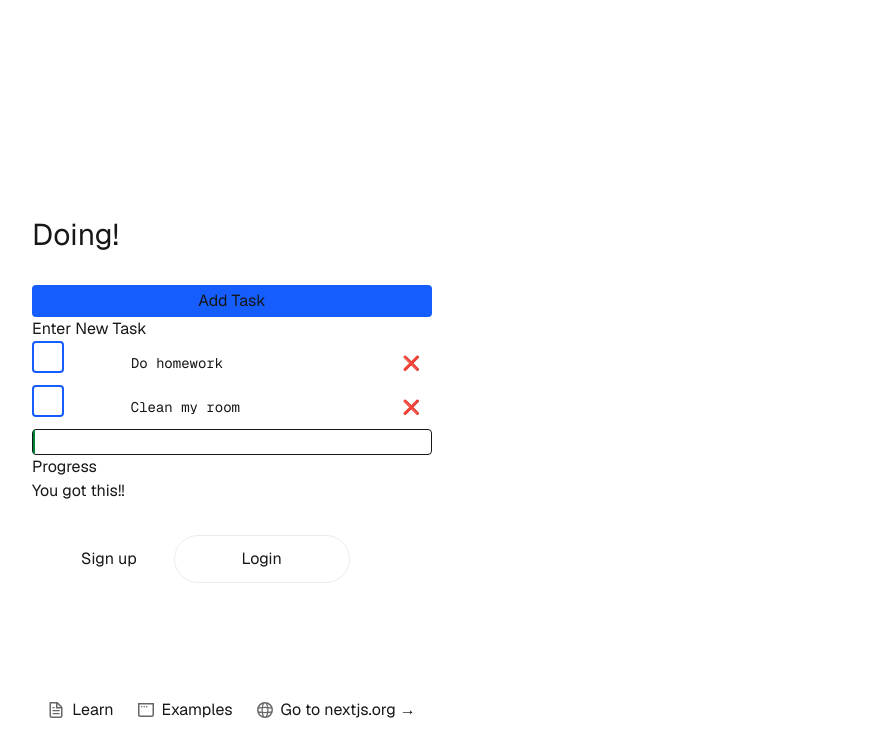
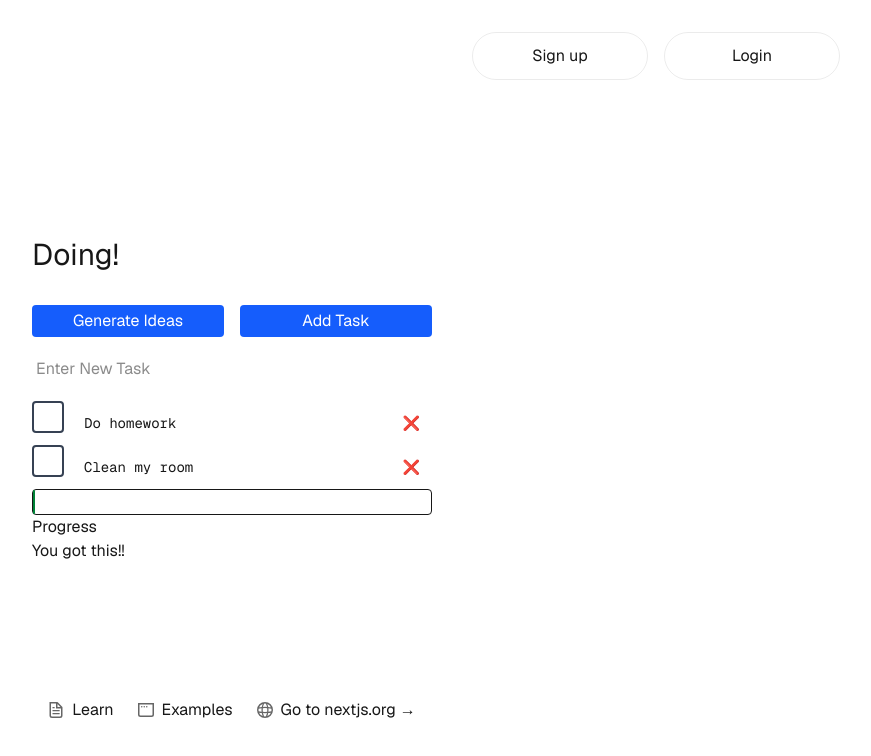
Before and after one commit to camillaxyc/doing, a Next.js app in the folder doing-app/: page / in a window 1280 px wide. Shown: the top 756 px of the page, without its empty margins (408-1279 px from the left). Built offline with nearby package versions, Linux system fonts and the light colour scheme.

Commit message:
bored api implement

```diff
--- /dev/null
+++ b/doing-app/src/app/activities/page.tsx
@@ -0,0 +1,15 @@
+"use client";
+
+import { useState } from "react";
+
+export default function Activities() {
+  const [email, setEmail] = useState("");
+
+  return (
+    <div className="flex flex-col items-center justify-center min-h-screen p-8 pb-20 font-[family-name:var(--font-geist-sans)]">
+      <div className="flex flex-col items-center gap-12 p-8 border-2 border-transparent rounded-2xl bg-gray-300/20">
+        <div>Generate Activity</div>
+      </div>
+    </div>
+  );
+}
--- /dev/null
+++ b/doing-app/src/app/login/page.tsx
@@ -0,0 +1,39 @@
+"use client";
+
+import { useState } from "react";
+
+export default function Login() {
+  const [email, setEmail] = useState("");
+  const [password, setPassword] = useState("");
+  const [error, setError] = useState("");
+  return (
+    <div className="flex flex-col items-center justify-center min-h-screen p-8 pb-20 font-[family-name:var(--font-geist-sans)]">
+      <div className="flex flex-col items-center gap-12 p-8 border-2 border-transparent rounded-2xl bg-gray-300/20">
+        <div>Login</div>
+        <form className="flex flex-col">
+          <input
+            type="email"
+            placeholder="Email"
+            value={email}
+            onChange={(e) => setEmail(e.target.value)}
+            className="w-full p-2 border rounded mb-2"
+          />
+
+          <input
+            type="password"
+            placeholder="Password"
+            value={password}
+            onChange={(e) => setPassword(e.target.value)}
+            className="w-full p-2 border rounded mb-2"
+          />
+          <button
+            type="submit"
+            className="w-full bg-blue-500 text-white p-2 rounded cursor-pointer"
+          >
+            Login
+          </button>
+        </form>
+      </div>
+    </div>
+  );
+}
--- a/doing-app/src/app/page.tsx
+++ b/doing-app/src/app/page.tsx
@@ -1,46 +1,27 @@
 import Image from "next/image";
 import Todo from "./todo";
+import Link from "next/link";
 
 export default function Home() {
   return (
     <div className="grid grid-rows-[20px_1fr_20px] items-center justify-items-center min-h-screen p-8 pb-20 gap-16 sm:p-20 font-[family-name:var(--font-geist-sans)]">
+      <div className="flex fixed top-8 right-8 gap-4 items-center flex-col sm:flex-row">
+        <Link
+          className="rounded-full border border-solid border-black/[.08] dark:border-white/[.145] transition-colors flex items-center justify-center hover:bg-[#f2f2f2] dark:hover:bg-[#1a1a1a] hover:border-transparent text-sm sm:text-base h-10 sm:h-12 px-4 sm:px-5 sm:min-w-44"
+          href="/signup"
+        >
+          Sign up
+        </Link>
+        <Link
+          className="rounded-full border border-solid border-black/[.08] dark:border-white/[.145] transition-colors flex items-center justify-center hover:bg-[#f2f2f2] dark:hover:bg-[#1a1a1a] hover:border-transparent text-sm sm:text-base h-10 sm:h-12 px-4 sm:px-5 sm:min-w-44"
+          href="/login"
+        >
+          Login
+        </Link>
+      </div>
       <main className="flex flex-col gap-8 row-start-2 items-center sm:items-start">
-        {/* <Image
-          className="dark:invert"
-          src="/next.svg"
-          alt="Next.js logo"
-          width={180}
-          height={38}
-          priority
-        /> */}
         <h1 className="text-3xl">Doing!</h1>
         <Todo />
-
-        <div className="flex gap-4 items-center flex-col sm:flex-row">
-          <a
-            className="rounded-full border border-solid border-transparent transition-colors flex items-center justify-center bg-foreground text-background gap-2 hover:bg-[#383838] dark:hover:bg-[#ccc] text-sm sm:text-base h-10 sm:h-12 px-4 sm:px-5"
-            href="https://vercel.com/new?utm_source=create-next-app&utm_medium=appdir-template-tw&utm_campaign=create-next-app"
-            target="_blank"
-            rel="noopener noreferrer"
-          >
-            <Image
-              className="dark:invert"
-              src="/vercel.svg"
-              alt="Vercel logomark"
-              width={20}
-              height={20}
-            />
-            Sign up
-          </a>
-          <a
-            className="rounded-full border border-solid border-black/[.08] dark:border-white/[.145] transition-colors flex items-center justify-center hover:bg-[#f2f2f2] dark:hover:bg-[#1a1a1a] hover:border-transparent text-sm sm:text-base h-10 sm:h-12 px-4 sm:px-5 sm:min-w-44"
-            href="https://nextjs.org/docs?utm_source=create-next-app&utm_medium=appdir-template-tw&utm_campaign=create-next-app"
-            target="_blank"
-            rel="noopener noreferrer"
-          >
-            Login
-          </a>
-        </div>
       </main>
       <footer className="row-start-3 flex gap-6 flex-wrap items-center justify-center">
         <a
--- /dev/null
+++ b/doing-app/src/app/signup/page.tsx
@@ -0,0 +1,63 @@
+"use client";
+
+import { useState } from "react";
+
+export default function Signup() {
+  const [firstName, setFirstName] = useState("");
+  const [lastName, setLastName] = useState("");
+  const [username, setUsername] = useState("");
+  const [email, setEmail] = useState("");
+  const [password, setPassword] = useState("");
+  const [error, setError] = useState("");
+  return (
+    <div className="flex flex-col items-center justify-center min-h-screen p-8 pb-20 font-[family-name:var(--font-geist-sans)]">
+      <div className="flex flex-col items-center gap-12 p-8 border-2 border-transparent rounded-2xl bg-gray-300/20">
+        <div>Sign up</div>
+        <form className="flex flex-col">
+          <input
+            type="name"
+            placeholder="Name"
+            value={firstName}
+            onChange={(e) => setFirstName(e.target.value)}
+            className="w-full p-2 border rounded mb-2"
+          />
+          <input
+            type="lastName"
+            placeholder="Last Name"
+            value={lastName}
+            onChange={(e) => setLastName(e.target.value)}
+            className="w-full p-2 border rounded mb-2"
+          />
+          <input
+            type="username"
+            placeholder="Username"
+            value={username}
+            onChange={(e) => setUsername(e.target.value)}
+            className="w-full p-2 border rounded mb-2"
+          />
+          <input
+            type="email"
+            placeholder="Email"
+            value={email}
+            onChange={(e) => setEmail(e.target.value)}
+            className="w-full p-2 border rounded mb-2"
+          />
+
+          <input
+            type="password"
+            placeholder="Password"
+            value={password}
+            onChange={(e) => setPassword(e.target.value)}
+            className="w-full p-2 border rounded mb-2"
+          />
+          <button
+            type="submit"
+            className="w-full bg-blue-500 text-white p-2 rounded cursor-pointer"
+          >
+            Sign Up
+          </button>
+        </form>
+      </div>
+    </div>
+  );
+}
--- a/doing-app/src/app/todo.tsx
+++ b/doing-app/src/app/todo.tsx
@@ -9,12 +9,12 @@ export default function Todo() {
 
   const [completedTask, setCompletedTask] = useState<string[]>([]);
 
-  const [addedTask, setAddedTask] = useState("Enter New Task");
+  const [addedTask, setAddedTask] = useState("");
   const addTask = (task: string) => {
     if (task.trim() === "") return;
 
     setTodoList((prev) => [...prev, task]);
-    setAddedTask("Enter New Task");
+    setAddedTask("");
   };
 
   const removeTask = (indexToRemove: number) => {
@@ -27,18 +27,126 @@ export default function Todo() {
     setTodoList((prev) => prev.filter((_, index) => index !== indexToRemove));
   };
 
+  async function getActivity({ category }: { category: string }) {
+    try {
+      const response = await fetch(
+        category !== ""
+          ? `https://bored.api.lewagon.com/api/activity/?type=${category}`
+          : "https://bored.api.lewagon.com/api/activity"
+      );
+      const data: Activity = await response.json();
+      setAddedTask(data.activity);
+    } catch (error) {
+      console.error("Error fetching data:", error);
+    }
+  }
+
+  const GenerateIdea = () => {
+    const [category, setCategory] = useState<string>("");
+    const [dropDown, setDropDown] = useState<boolean>(false);
+    return (
+      <div className="flex-1 relative">
+        <button
+          className="bg-blue-600 h-8 w-full rounded-sm cursor-pointer text-white"
+          onClick={() => {
+            setDropDown(!dropDown);
+          }}
+        >
+          Generate Ideas
+        </button>
+        <div
+          className="flex-col h-32 w-full overflow-y-scroll z-10 absolute bg-gray-100 dark:bg-gray-900 gap-2 rounded-sm"
+          style={{ display: `${dropDown ? "flex" : "none"}` }}
+          onClick={() => {
+            setDropDown(!dropDown);
+          }}
+        >
+          <div
+            className="cursor-pointer hover:bg-gray-400/[.2] p-2"
+            onClick={() => {
+              getActivity({ category: "" });
+            }}
+          >
+            Random
+          </div>
+          <div
+            className="cursor-pointer hover:bg-gray-400/[.2] p-2"
+            onClick={() => {
+              getActivity({ category: "relaxation" });
+            }}
+          >
+            Relaxing
+          </div>
+          <div
+            className="cursor-pointer hover:bg-gray-400/[.2] p-2"
+            onClick={() => {
+              getActivity({ category: "education" });
+            }}
+          >
+            Educational
+          </div>
+          <div
+            className="cursor-pointer hover:bg-gray-400/[.2] p-2"
+            onClick={() => {
+              getActivity({ category: "recreational" });
+            }}
+          >
+            Fun
+          </div>
+          <div
+            className="cursor-pointer hover:bg-gray-400/[.2] p-2"
+            onClick={() => {
+              getActivity({ category: "busywork" });
+            }}
+          >
+            Busywork
+          </div>
+          <div
+            className="cursor-pointer hover:bg-gray-400/[.2] p-2"
+            onClick={() => {
+              getActivity({ category: "social" });
+            }}
+          >
+            With friends
+          </div>
+          <div
+            className="cursor-pointer hover:bg-gray-400/[.2] p-2"
+            onClick={() => {
+              getActivity({ category: "diy" });
+            }}
+          >
+            DIY Stuff
+          </div>
+          <div
+            className="cursor-pointer hover:bg-gray-400/[.2] p-2"
+            onClick={() => {
+              getActivity({ category: "music" });
+            }}
+          >
+            Music
+          </div>
+        </div>
+      </div>
+    );
+  };
+
   return (
     <div>
       <div className="flex flex-col">
+        <div className="flex flex-row gap-4">
+          <GenerateIdea />
           <button
-          className="bg-blue-600 h-8 rounded-sm cursor-pointer"
+            className="flex-1 bg-blue-600 h-8 rounded-sm cursor-pointer text-white"
             onClick={() => {
               addTask(addedTask);
             }}
           >
             Add Task
           </button>
+        </div>
         <input
+          className="p-1 my-4"
+          placeholder="Enter New Task"
           value={addedTask}
           onChange={(e) => {
             setAddedTask(e.target.value);
@@ -49,10 +157,13 @@ export default function Todo() {
       <div>
         <ol className="list-inside list-decimal text-sm text-center sm:text-left font-[family-name:var(--font-geist-mono)]">
           {todoList.map((item, index) => (
-            <li key={item + index} className="flex flex-row justify-between">
+            <li
+              key={item + index}
+              className="flex flex-row justify-around gap-4"
+            >
               <div>
                 <button
-                  className="border-blue-600 border-2 cursor-pointer rounded-sm w-8 h-8 text-green-700 text-xl"
+                  className="border-gray-700 dark:border-white/[.145] border-2 cursor-pointer rounded-sm w-8 h-8 text-green-700 text-xl"
                   onClick={() => {
                     setCompletedTask((prev) =>
                       prev.includes(item)
@@ -116,6 +227,8 @@ const TodoItem: React.FC<TodoItemProps> = ({ item, index, setTodoList }) => {
   const [editTask, setEditTask] = useState(item);
   return (
     <input
+      maxLength={50}
+      className="p-1 w-full"
       defaultValue={item}
       onChange={(e) => {
         setEditTask(e.target.value);
@@ -128,3 +241,13 @@ const TodoItem: React.FC<TodoItemProps> = ({ item, index, setTodoList }) => {
     />
   );
 };
+
+interface Activity {
+  activity: string;
+  type: string;
+  participants: number;
+  price: number;
+  link: string;
+  key: string;
+  accessibility: number;
+}
```
Also changed, not shown: doing-app/src/app/activities.tsx (deleted), doing-app/src/app/home.tsx (deleted), doing-app/src/app/login.tsx (deleted), doing-app/src/app/profile.tsx (deleted). Lines whose indentation alone changed are shown as unchanged.
